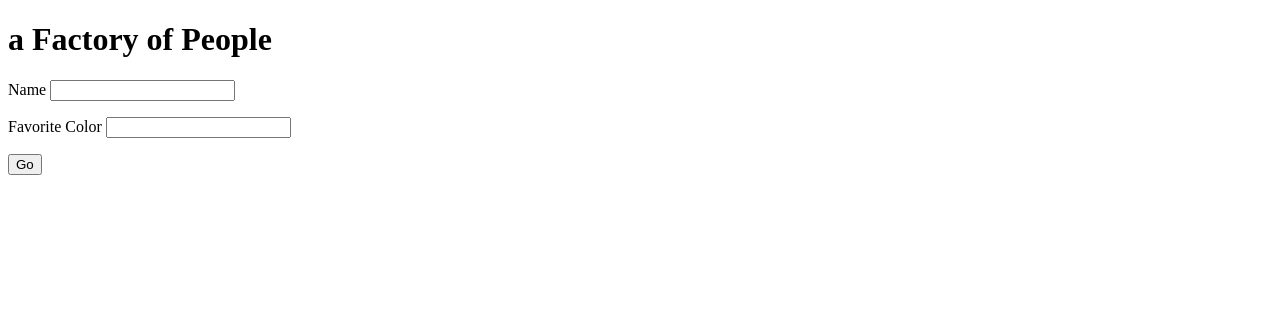
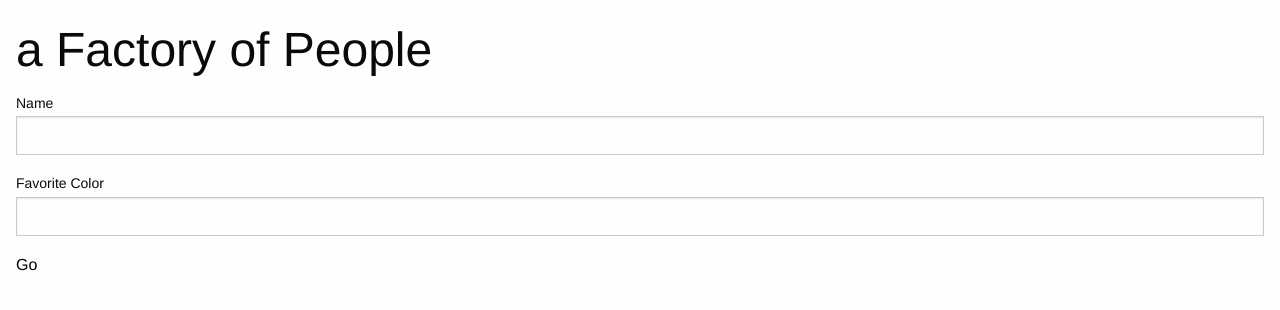
Before and after one commit to sestissi16/people-factory, a plain HTML site: page index.html in a window 1280 px wide. Drawn offline with nearby package versions, Linux system fonts and the light colour scheme.

Commit message:
Add Foundation and custom CSS

```diff
--- /dev/null
+++ b/index.css
@@ -0,0 +1,3 @@
+body {
+    padding: 1rem;
+}
--- a/index.html
+++ b/index.html
@@ -6,6 +6,8 @@
     <title>People Factory</title>
     <meta name="description" content="">
     <meta name="viewport" content="width=device-width, initial-scale=1">
+    <link rel="stylesheet" href="https://cdnjs.cloudflare.com/ajax/libs/foundation/6.3.1/css/foundation.min.css">
+    <link rel="stylesheet" href="index.css">
   </head>
   <body>
     <h1>a Factory of People</h1>
```
